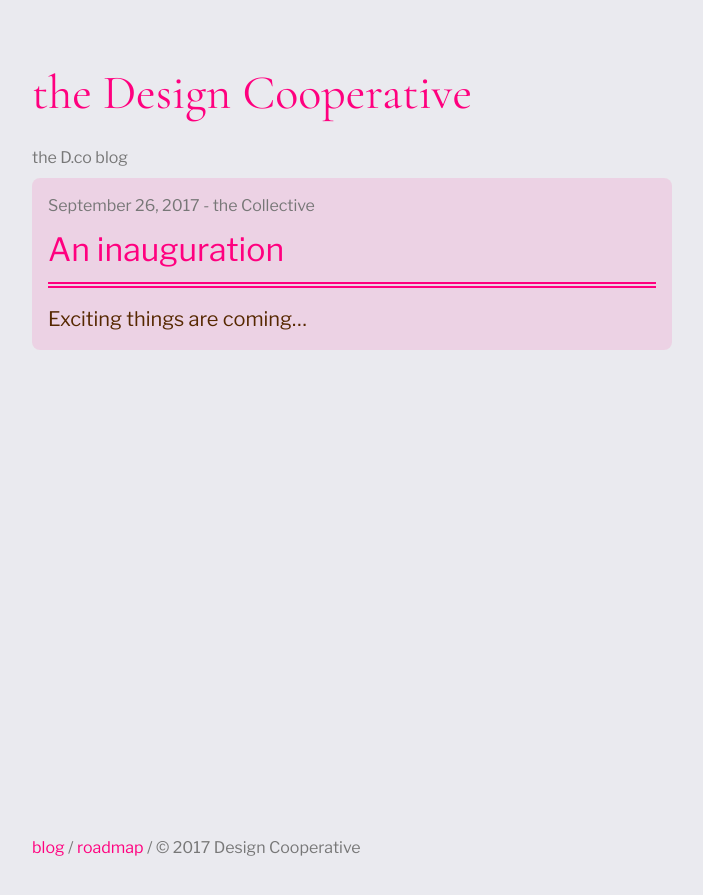
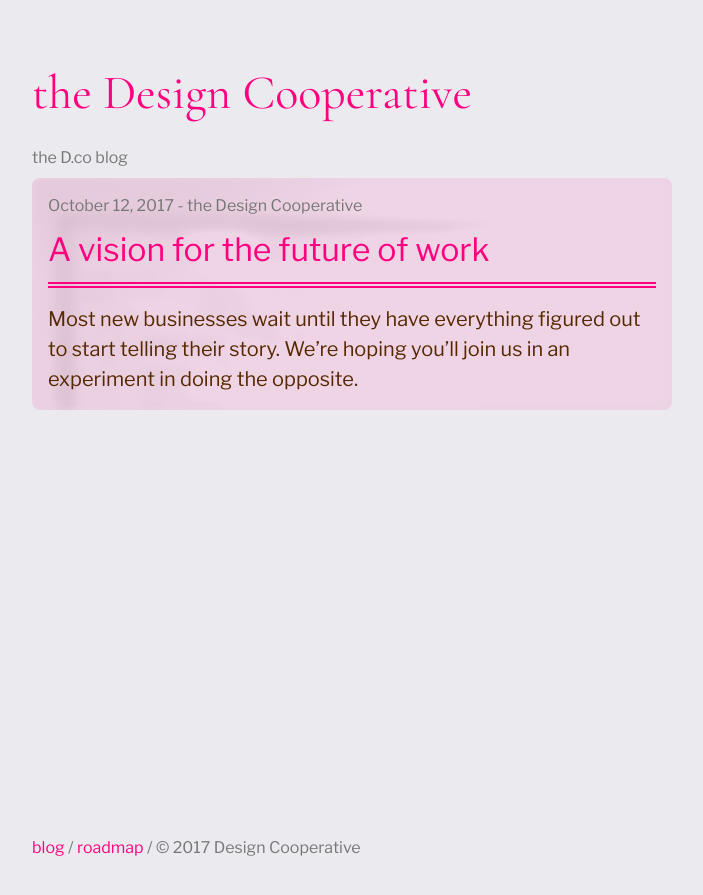
Before and after one commit to designcooperative/designcooperative.github.io, a Jekyll site: the page built from blog.md, in a window 1280 px wide. Shown: the top 895 px of the page, without its empty margins (288-991 px from the left). Built offline with Jekyll 4.4.1, drawn with Linux system fonts in a browser that asks for light colours.

Commit message:
refined blog functionality, added first post

```diff
--- a/_includes/header.html
+++ b/_includes/header.html
@@ -26,7 +26,7 @@
 	<link rel="stylesheet" href="/assets/main.scss.css">
 
 	<!-- Google Fonts -->
-	<link href="https://fonts.googleapis.com/css?family=Cormorant+Garamond|Libre+Franklin" rel="stylesheet">
+	<link href="https://fonts.googleapis.com/css?family=Cormorant+Garamond|Libre+Franklin:400,400i,700,700i,800,800i" rel="stylesheet">
 
 	<!-- Global Site Tag (gtag.js) - Google Analytics -->
 	<script async src="https://www.googletagmanager.com/gtag/js?id=UA-107024549-1"></script>
--- /dev/null
+++ b/_includes/image.html
@@ -0,0 +1,4 @@
+<div class="image">
+	<img src="{{ include.url }}" alt="{{ include.description }}"/>
+	<h3>{{ include.caption }}</h3>
+</div>
--- a/_layouts/blog.html
+++ b/_layouts/blog.html
@@ -8,7 +8,8 @@
 {% for post in site.posts %}
 <a class="block-link" href="{{ post.url }}">
 	<div class="post-preview">
-		<a href="{{ post.url }}">
+		<div class="background-image" style="background-image: url({{ post.lead-image-url }})"></div>
+
 		<div class="metadata"><h3>{{ post.date | date: "%B %-d, %Y" }} - {{ post.author }}</h3></div>
 
 		<div class="title"><h2>{{ post.title }}</h2></div>
--- a/_layouts/post.html
+++ b/_layouts/post.html
@@ -10,6 +10,7 @@
 <div class="divider"></div>
 
 <div class="post-content">
+	{% include image.html url=page.lead-image-url caption=page.lead-image-caption %}
 	{{ page.content | markdownify }}
 </div>
 
--- a/_posts/2017-09-26-exciting-things.md
+++ /dev/null
@@ -1,10 +0,0 @@
----
-title: An inauguration
-author: the Collective
----
-
-Exciting things are coming...
-
-<!-- more -->
-
-You'll just have to wait a little longer!
--- /dev/null
+++ b/_posts/2017-10-12-a-vision.md
@@ -0,0 +1,40 @@
+---
+title: A vision for the future of work
+author: the Design Cooperative
+lead-image-url: /assets/images/posts/questions.png
+lead-image-caption: We begin with questions.
+---
+
+<!--
+
+how to insert an image:
+
+{% include image.html url="/assets/images/posts/questions.png" caption="We begin with questions." %}
+
+-->
+
+Most new businesses wait until they have everything figured out to start telling their story. We’re hoping you’ll join us in an experiment in doing the opposite.
+
+<!-- more -->
+
+Our idea is a lil’ something called the Design Cooperative. And we’re driven by a mission of getting design methods into more people’s hands. Here’s why:
+
+- Everyone is capable of learning and practicing design skills, but design education isn’t accessible or affordable. For many, it’s not effective at helping them find a job they want.
+- Diverse teams create better solutions, but design talent is mostly white and male.
+- Design education is great at fundamentals, but not great at application. Experience is the best instructor.
+- The creative work of the 21st century needs to align a paycheck with the motivation of a job well done.
+- Everyone (brands, companies, nonprofits, people) wants authentic, purpose-driven communication, clear-eyed design work, and flawless execution. Agency models are increasingly misaligned with their customers in a shifting marketplace, yet replicating these talents in house is expensive and difficult.
+
+We think that in order to change the face of design education and reinvigorate the practice, the Design Cooperative should sit at the intersection of a school, a studio and a movement. But, we also feel strongly that it has to be self-sustaining.
+
+To do something this novel requires a totally new approach, which has lead us to believe that the best model to set this up for success is a hybrid worker co-op. A democratically run organization where decisions on how to work and what work is taken on is made by worker-owners. An organization that is formed, molded and maintained by its membership, and diversifies and gets better over time by grooming a more diverse pool of talent to propel itself with.
+
+#### An organization that is formed, molded and maintained by its membership, and diversifies and gets better over time by grooming a more diverse pool of talent to propel itself with.
+
+Imagine an apprentice who trains and perfects their craft under our mentors, who then is given a potential path to co-op ownership, and therefore a voice in how this thing runs, expands and impacts the community around it in the future. Imagine each city across the country having its own co-op franchise (i.e. Design Cooperative, Chicago Workshop), and re-inventing the design education and service approach in a completely new way.
+
+We think it’s special, but it craves feedback from the people who know this community best - all of you.
+
+We’re hosting a [free session on Friday, October 27th](https://www.eventbrite.com/e/designing-the-ideal-design-shop-tickets-38734833931) as part of AIGA’s Design Week here in Chicago to discuss and challenge what we’ve learned thus far. We’d love for you to join us for breakfast and a conversation around how to spread design literacy in a new way.
+
+In the meantime, check out our manifesto and company roadmap, which are purposefully transparent and available to the public for feedback. If we won’t see you on the 27th, please feel free to shoot us a note at [jason@designcoop.co](mailto: jason@designcoop.co) with questions or feedback.  We’re looking forward to your thoughts either way.
--- a/assets/main.scss.css
+++ b/assets/main.scss.css
@@ -67,8 +67,17 @@
 	box-shadow: 0 0 4px 4px rgba(255, 0, 127, .1);
 }
 
+img {
+	width: 100%;
+}
+
 .block-link {
 	display: block;
+	border-bottom: none;
+}
+
+.block-link:hover {
+	border-bottom: none;
 }
 
 #wrapper, footer {
@@ -107,16 +116,35 @@
 }
 
 .post-preview {
+	position: relative;
 	background-color: rgba(255, 0, 127, .1);
 	border-radius: 8px;
 	padding: 1em;
 	transition: all 0.2s ease-in-out 0s;
+	overflow:hidden
 }
 
 .post-preview:hover {
 	background-color: #FFF;
 	box-shadow: 0 0 4px 4px rgba(255, 0, 127, .1);
 }
+
+.background-image {
+  position: absolute;
+  top: 0;
+  left: 0;
+  z-index: -1;
+  width: 100%;
+  height: 100%;
+  opacity: .1;
+
+  -webkit-filter: blur(6px) grayscale(100%) brightness(200%);
+  -moz-filter: blur(6px) grayscale(100%) brightness(200%);
+  -o-filter: blur(6px) grayscale(100%) brightness(200%);
+  -ms-filter: blur(6px) grayscale(100%) brightness(200%);
+  filter: blur(6px) grayscale(100%) brightness(200%);
+}
+
 
 .post-excerpt, .post-content {
 	margin-top: 1em;
@@ -131,6 +159,16 @@
 .right-major-input {
 	float: left;
 	width: 60%;
+}
+
+.image {
+	margin-bottom: 1.5em;
+}
+
+.image img {
+	border-radius: 8px;
+	box-shadow: 4px 4px rgba(255, 0, 127, .1);
+	margin-bottom: 1em;
 }
 
 /* styles */
@@ -173,18 +211,43 @@
 }
 
 h3 {
-	color: #777;;
+	color: #777;
 }
 
-p, input, .response {
+h4, h4:before {
+	font-family: "Libre Franklin", sans-serif;
+	color: #FF007F;
+}
+
+h4 {
+	font-size: 2em; /* 16 x 1.5 = 24 */
+	font-weight: 600;
+	line-height: 1.5em;
+	margin: 1em 0;
+	padding: .5em 0 .5em 1em;
+	border-top: 4px solid #FF007F;
+	border-bottom: 4px solid #FF007F;
+}
+
+h4:before {
+	content: open-quote;
+	position: absolute;
+	margin-top: .25em;
+	margin-left: -.25em;
+	font-size: 5em;
+	font-weight: 800;
+	opacity: .1;
+}
+
+p, li, input, .response {
 	font-family: "Libre Franklin", sans-serif;
 	font-size: 1.25em; /* 16 x 1.25 = 20 */
 	font-weight: 400;
 	line-height: 1.5em;
-	margin-bottom: .5em;
+	margin-bottom: 1em;
 }
 
-p, .primary {
+p, li, .primary {
 	color: #562800;
 }
 
@@ -205,8 +268,25 @@
 	border-bottom: 1px solid #FF007F;
 }
 
+ul {
+    list-style-type: none;
+}
+
+li {
+	padding-left: 1.5em;
+}
+
+li:before {
+    display: inline-block;
+    position: relative;
+    width: 0;
+    top: -.0625em;
+    left: -1em;
+    content: "▪";
+}
+
 .mc-field-group .mce_inline_error:last-child {
-    margin-top: -.25em;
+    margin-top: -.75em;
     margin-bottom: 1em;
 }
 
@@ -216,10 +296,6 @@
 
 .success, #mce-success-response {
 	color: #336600;
-}
-
-#mce-error-response, #mce-success-response {
-	padding-top: .5em;
 }
 
 /* responsive */
```
Also changed, not shown: assets/images/posts/questions.png (added).
